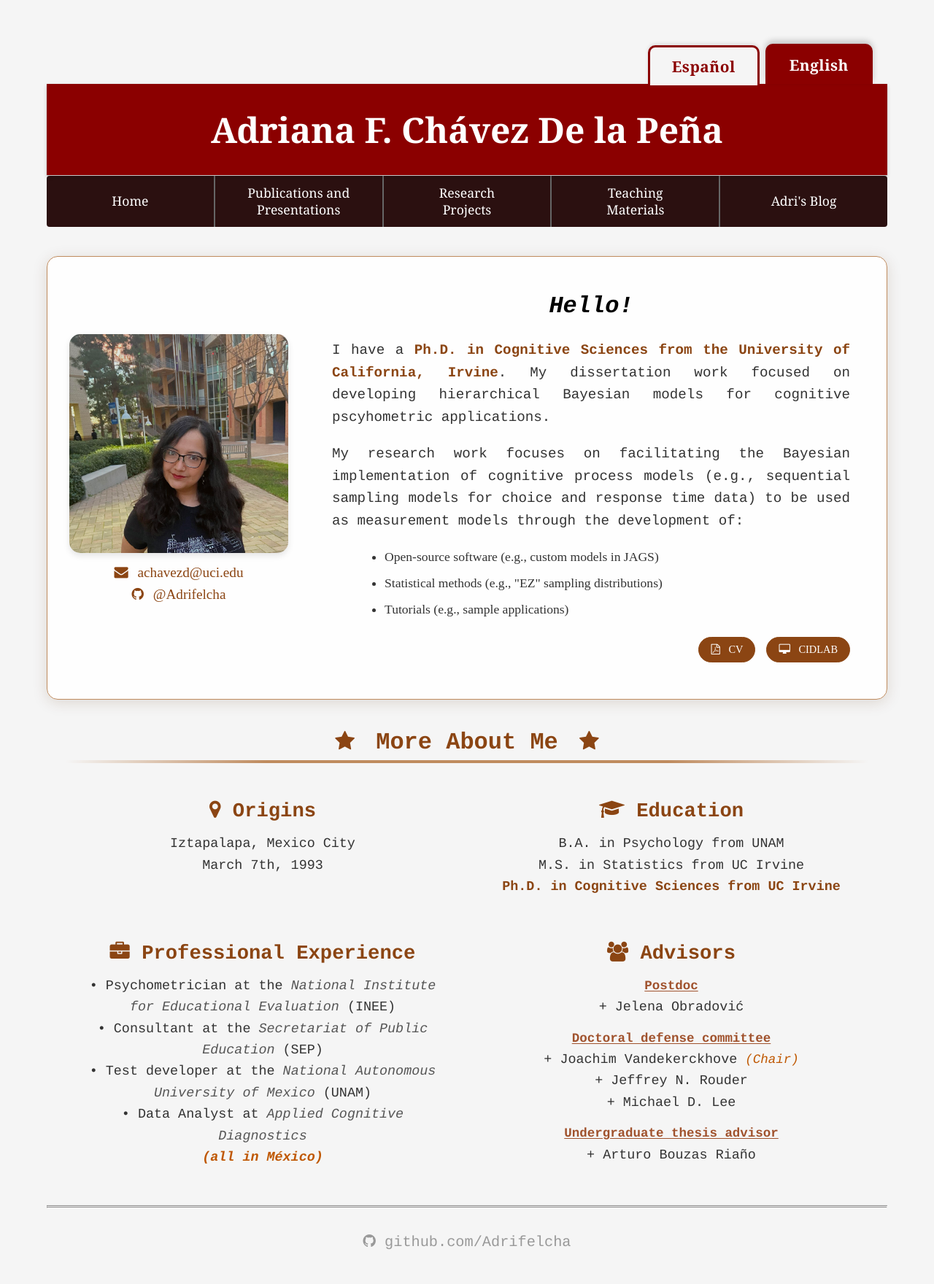
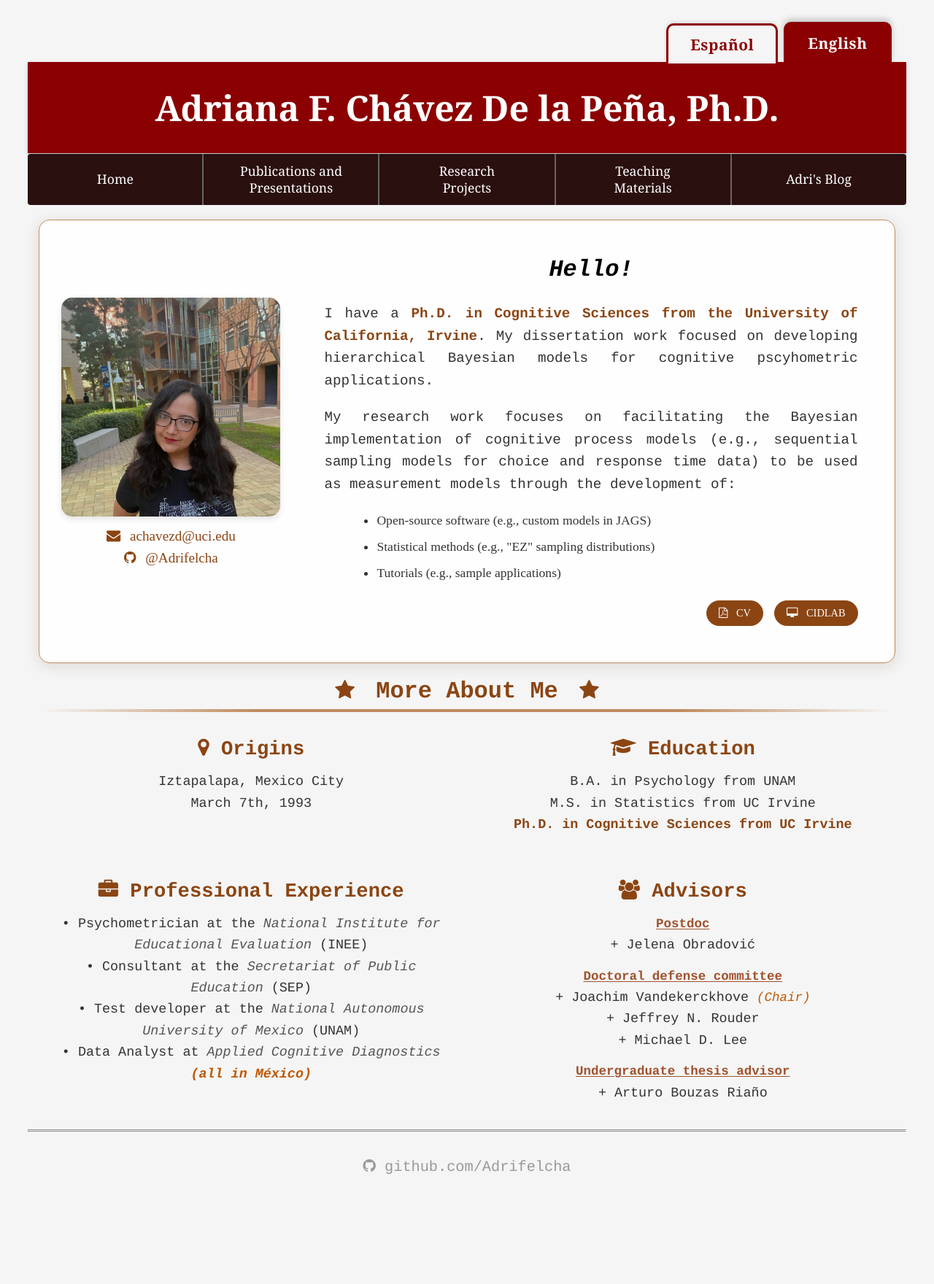
Before and after one commit to Adrifelcha/adrifelcha.github.io, a Jekyll site: the page built from index.html, in a window 1280 px wide. Shown: the whole page at 73% size. Built offline with Jekyll 4.4.1, drawn with Linux system fonts in a browser that asks for light colours; some web fonts are replaced; after the commit the page ends 1661 px from its top, so only the background shows below that.

Commit message:
Fix header and reduce outer margins

```diff
--- a/_layouts/default.html
+++ b/_layouts/default.html
@@ -198,7 +198,7 @@
 	<button class="lang-tab" id="lang-es" data-lang="es">Español</button>
 	<button class="lang-tab active" id="lang-en" data-lang="en">English</button>
 </div>
-<h1 class="name-title">Adriana F. Chávez De la Peña</h1>
+<h1 class="name-title">Adriana F. Chávez De la Peña, Ph.D.</h1>
 
 <ul class="mainnav" data-translate="nav">
   <li><a href="/" data-translate-key="home">Home</a></li>
--- a/css/main.css
+++ b/css/main.css
@@ -1,7 +1,7 @@
 body {
-    margin: 60px auto 0 auto;
-    max-width: 1200px;
-    width: 90%;
+    margin: 30px auto 10px auto;
+    max-width: 1400px;
+    width: 92%;
     background-color: #f5f5f5;  /* Updated from #FAF0E1 to light gray */
 }
 
@@ -173,9 +173,9 @@ li.ho{
 
 
 footer {
-    margin-top: 20px;  /* Reduced from any larger value */
-    margin-bottom: 0;  /* Remove any bottom margin */
-    padding-bottom: 10px;  /* Minimal padding at bottom */
+    margin-top: 10px;
+    margin-bottom: 0;
+    padding-bottom: 5px;
     text-align: center;
     font-size: small;
 }
@@ -363,8 +363,8 @@ hr.style18:before {
     display: flex;
     align-items: center;
     gap: 40px;
-    margin: 40px auto;
-    max-width: 1100px;
+    margin: 20px auto;
+    max-width: 1300px;
     padding: 3px 30px 30px 30px;  /* Reduced top padding from 7px to 3px */
     background: rgba(255, 255, 255, 0.9);
     border: 1px solid #BF8B5E;
@@ -616,8 +616,8 @@ ul.dropdown > li.subs:first-child {
 
 /* Publications Page Styling */
 .publications-container {
-    max-width: 1200px;
-    margin: 60px auto 20px;
+    max-width: 1300px;
+    margin: 30px auto 10px;
     padding: 0 20px;
 }
 
@@ -1093,20 +1093,20 @@ ul.dropdown > li.subs:first-child {
 /* Responsive Design - Consolidated with main page media queries below */
 
 /* Responsive Design for Main Page */
-@media screen and (max-width: 1200px) {
+@media screen and (max-width: 1400px) {
     body {
-        width: 95%;
+        width: 94%;
     }
 
     .profile-section {
-        margin: 40px 20px;  /* Reduce side margins */
+        margin: 20px 15px;  /* Reduce side margins */
         max-width: none;
     }
 
     .more-about-section {
-        margin: 0 20px;
+        margin: 0 15px;
         max-width: none;
-        padding: 0 20px;
+        padding: 0 15px;
     }
 }
 
@@ -1607,8 +1607,8 @@ ul.dropdown > li.subs:first-child {
 
 /* Event Post Styling */
 .event-container {
-    margin: 40px auto;
-    max-width: 1100px;
+    margin: 20px auto;
+    max-width: 1300px;
     padding: 0 20px;
 }
 
@@ -1891,7 +1891,7 @@ ul.dropdown > li.subs:first-child {
     color: #8b4513;
     text-align: center;
     font-size: 2em;
-    margin: 40px 0 20px 0;
+    margin: 20px 0 10px 0;
     padding-bottom: 10px;
     background: linear-gradient(to right,
         rgba(191, 139, 94, 0) 0%,
@@ -1920,7 +1920,7 @@ ul.dropdown > li.subs:first-child {
 
 .more-about-section {
     margin: 0 auto;
-    max-width: 1100px;
+    max-width: 1300px;
     padding: 0 20px;
     background: transparent;  /* Remove background color */
 }
@@ -1940,7 +1940,7 @@ ul.dropdown > li.subs:first-child {
     display: grid;
     grid-template-columns: 1fr 1fr;
     gap: 20px;
-    margin: 30px 0;
+    margin: 15px 0;
 }
 
 .info-box {
```
